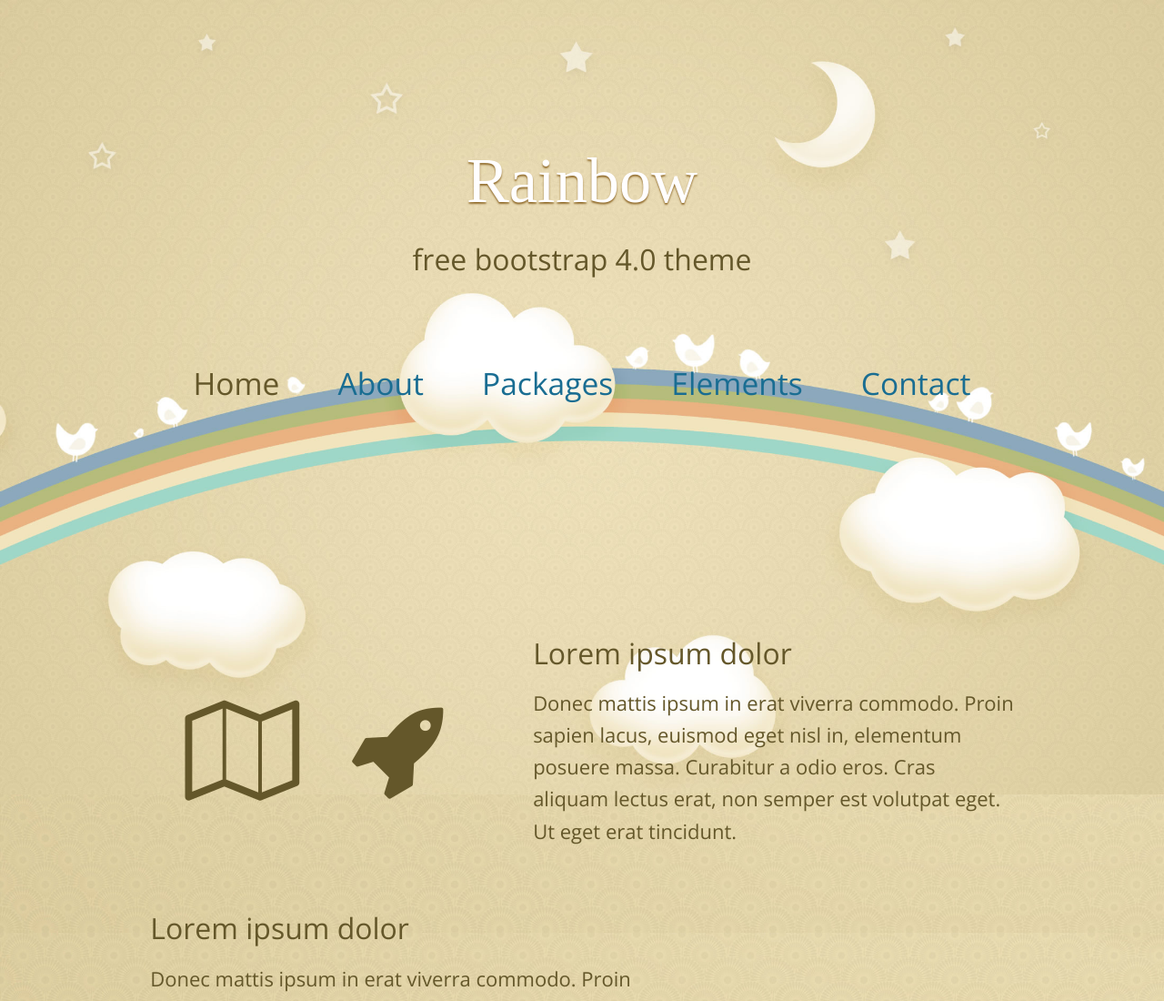
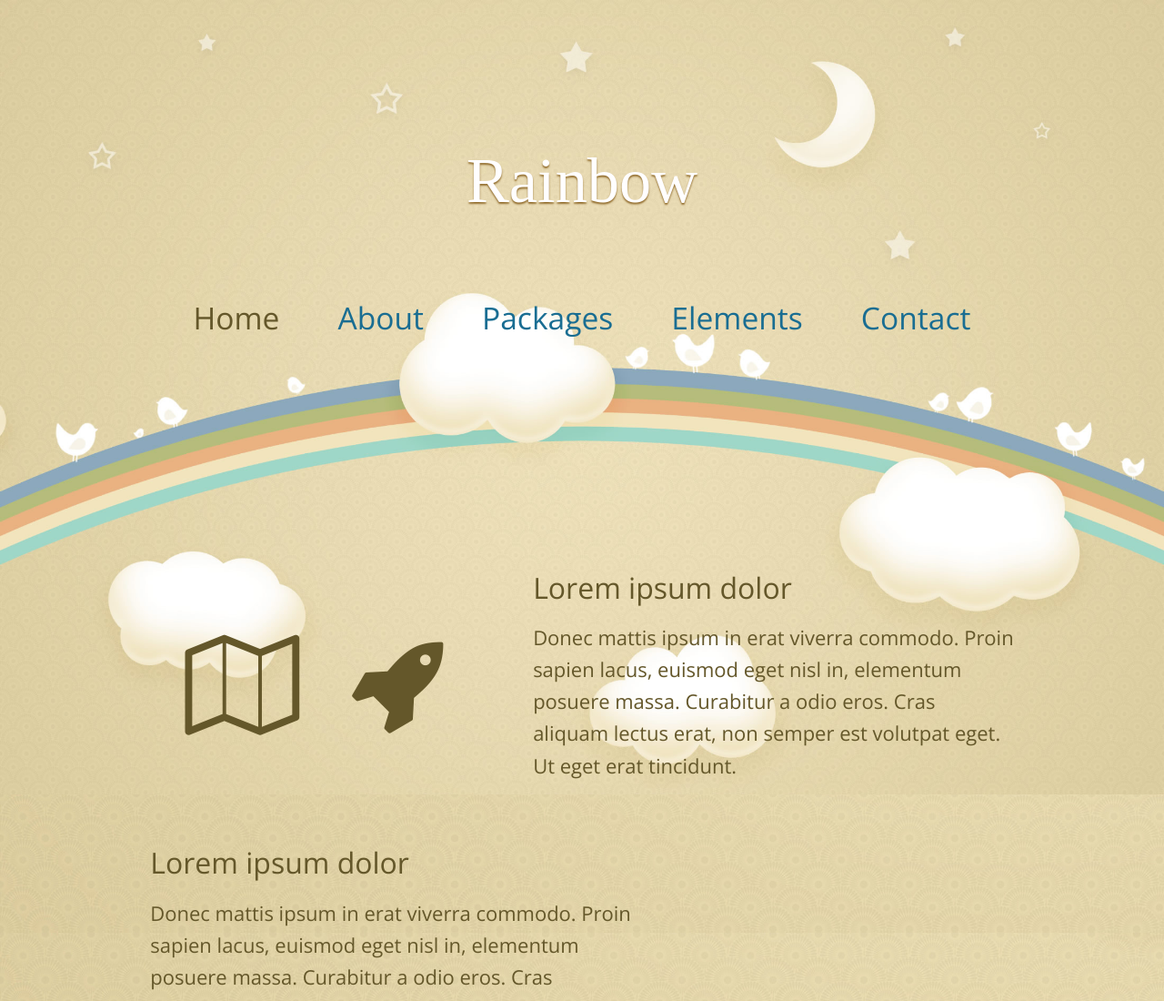
Before and after one commit to LudovicoAlt/LudovicoAlt.github.io, a plain HTML site: page index.html in a window 1280 px wide. Shown: the top 1100 px of the page at 91% size. Drawn offline with nearby package versions, Linux system fonts and the light colour scheme.

Commit message:
Update index.html

```diff
--- a/index.html
+++ b/index.html
@@ -5,7 +5,7 @@
     <meta http-equiv="X-UA-Compatible" content="IE=edge">
     <meta name="viewport" content="width=device-width, initial-scale=1">
 
-    <title>Rainbow Bootstrap 4.0 Theme by templatemo</title>
+    <title>Rainbow</title>
 <!--
 Rainbow Theme
 http://www.templatemo.com/tm-485-rainbow
@@ -36,7 +36,7 @@ http://www.templatemo.com/tm-485-rainbow
                     <div class="col-xs-12 col-sm-12 col-md-12 col-lg-12 col-xl-12 text-xs-center">
 
                         <h1 class="tm-site-title">Rainbow</h1>
-                        <p class="tm-site-description">free bootstrap 4.0 theme</p>
+                        <p class="tm-site-description"></p>
 
                     </div>
                 </div>
```
